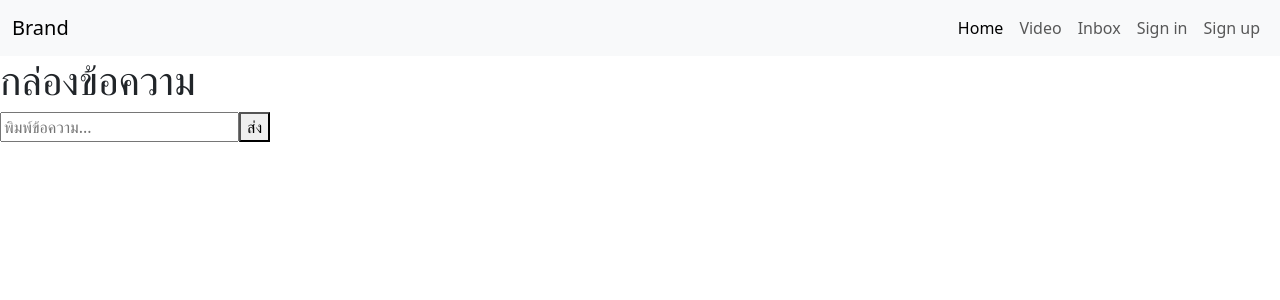
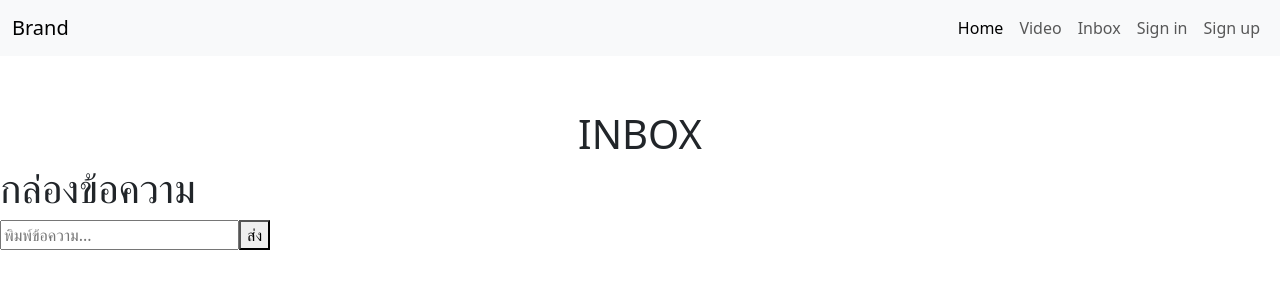
Before and after one commit to lnwProgramingSpeed/hackathon, an Angular app: page /inbox in a window 1280 px wide. Shown: the top 300 px of the page. Built offline with nearby package versions, Linux system fonts and the light colour scheme.

Commit message:
Update inbox-page.component.html

```diff
--- a/src/app/inbox-page/inbox-page.component.html
+++ b/src/app/inbox-page/inbox-page.component.html
@@ -1,4 +1,8 @@
 <app-nav-bar></app-nav-bar>
+
+<div class="text-center mt-5 fs-1">
+  INBOX
+</div>
 
 <div class="inbox">
   <h1>กล่องข้อความ</h1>
```
